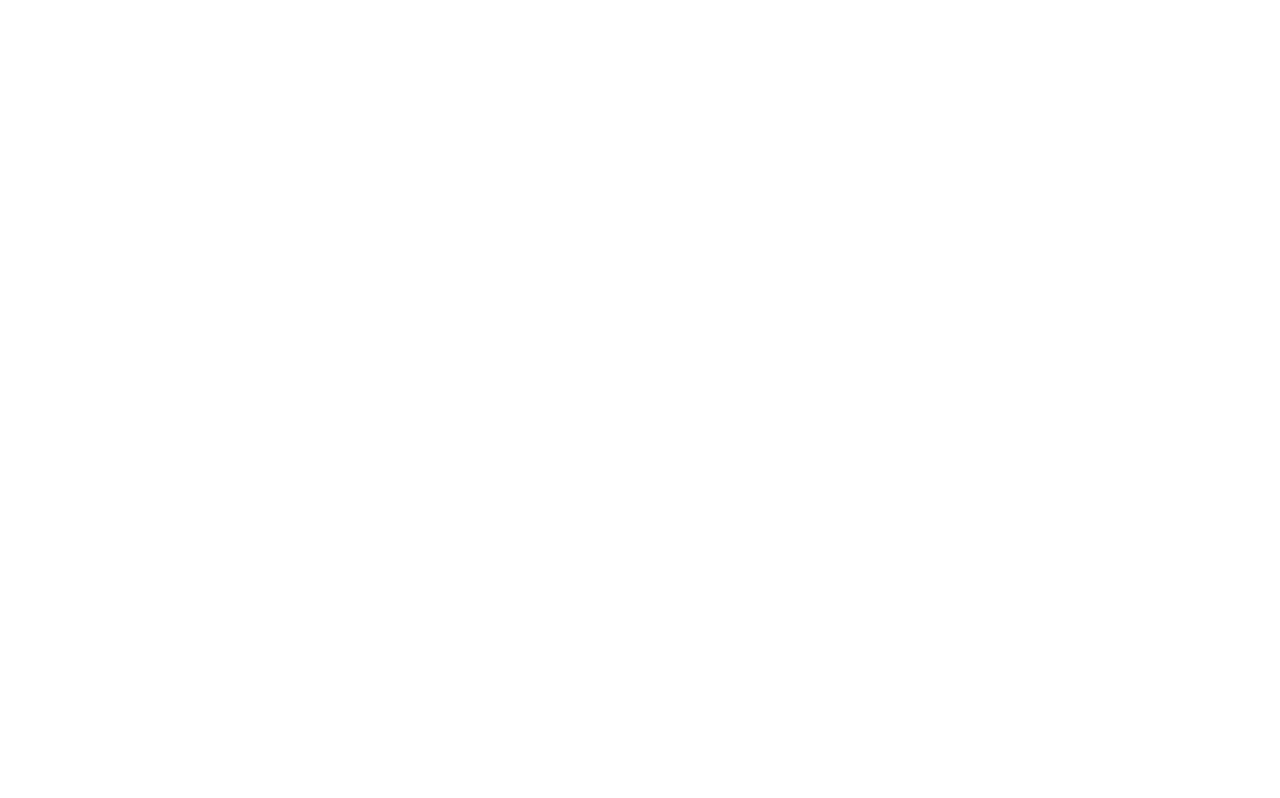
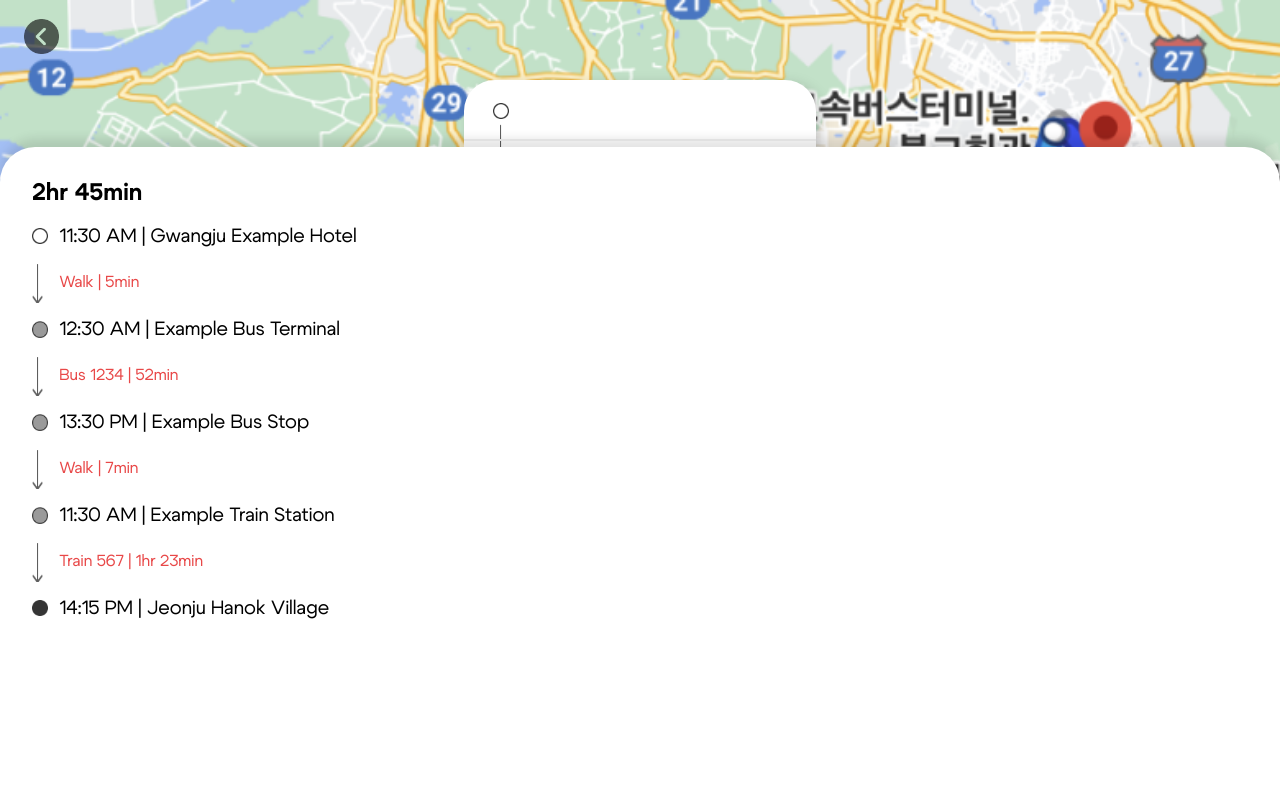
Before and after one commit to GEN-AI-CHERI/CHERI-FRONT, a React (Create React App) app: page /detail-result in a window 1280 px wide. Before the commit this address had no page. Shown: the top 798 px of the page. Built offline with nearby package versions, Linux system fonts and the light colour scheme.

Commit message:
💄 길찾기 검색결과 상세 페이지 퍼블리싱 완성

```diff
--- a/src/App.js
+++ b/src/App.js
@@ -11,6 +11,7 @@
 import ItineraryPage from "./pages/ItineraryPage";
 import MapPage from "./pages/MapPage";
 import MapResultPage from "./pages/MapResultPage";
+import DetailResultPage from "./pages/DetailResultPage";
 
 function App() {
   return (
@@ -27,6 +28,7 @@
       <Route path="/itinerary" element={<ItineraryPage />} />
       <Route path="/map" element={<MapPage />} />
       <Route path="/map-result" element={<MapResultPage />} />
+      <Route path="/detail-result" element={<DetailResultPage/>}/>
     </Routes>
   );
 }
--- /dev/null
+++ b/src/components/DetailResult/DetailRoute.js
@@ -0,0 +1,72 @@
+import { styled } from "styled-components";
+import circle1 from "../../assets/map_result/circle1.png";
+import circle2 from "../../assets/map_result/circle2.png";
+import circle3 from "../../assets/map_result/circle3.png";
+import line from "../../assets/map_result/line.png";
+
+const DetailRoute = () => {
+    return<Container>
+        <Content>
+        <Time>2hr 45min</Time>
+<Route1>  <EmptyCircle src={circle1} />11:30 AM |  Gwangju Example Hotel</Route1>
+<Transportation>  <Line src={line} />Walk | 5min</Transportation>
+<Route1> <EmptyCircle src={circle3} />12:30 AM |  Example Bus Terminal</Route1>
+<Transportation><Line src={line} />Bus 1234 | 52min</Transportation>
+<Route1> <EmptyCircle src={circle3} />13:30 PM |  Example Bus Stop </Route1>
+<Transportation> <Line src={line} />Walk | 7min</Transportation>
+<Route1> <EmptyCircle src={circle3} />11:30 AM |  Example Train Station</Route1>
+<Transportation> <Line src={line} />Train 567 | 1hr 23min</Transportation>
+<Route1>   <FullCircle src={circle2} />14:15 PM |  Jeonju Hanok Village</Route1>
+        </Content>
+    </Container>
+}
+
+
+const Content = styled.div`
+padding-left: 2rem;
+`
+
+const EmptyCircle = styled.img`
+  width: 1rem;
+  margin-right: 0.7rem;
+`;
+
+const Line = styled.img`
+  height: 2.5rem;
+  width: 0.7rem;
+  margin-right: 1rem;
+`;
+
+const FullCircle = styled.img`
+  width: 1rem;
+  margin-right: 0.7rem;
+`;
+
+const Container = styled.div`
+position: absolute;
+bottom: 0;
+width: 100vw;
+height: 40rem;
+border-radius: 35px 35px 0px 0px;
+background: #FFF;
+box-shadow: 0px -8px 11px 0px rgba(0, 0, 0, 0.11);
+padding-top: 0.8rem;
+`
+
+const Time = styled.h2`
+`
+const Route1 = styled.div`
+font-size: 1.2rem;
+display: flex;
+align-items: center;
+`
+
+const Transportation = styled.p`
+color: #E84848;
+display: flex;
+align-items: center;
+margin: 1rem;
+margin-left: 0;
+`
+
+export default DetailRoute;
--- a/src/components/MapResult/Route.js
+++ b/src/components/MapResult/Route.js
@@ -1,8 +1,10 @@
 import { styled } from "styled-components";
 import { useState } from "react";
+import { useNavigate } from "react-router-dom";
 
 const Route = () => {
 const [selected,setSelected] = useState(false);
+const navigate = useNavigate();
 
   return <Container onClick={() => setSelected(!selected)} selected={selected}>
     <Time>2hr 45min</Time>
@@ -11,7 +13,7 @@
 <P>Example Bus Terminal</P>
 <Transportation>Train 567 | 1hr 23min</Transportation>
 <P>Jeonju Hanok Village</P>
-<Details>Details</Details>
+<Details onClick={() => navigate('/detail-result')}>Details</Details>
   </Container>;
 };
 
@@ -48,6 +50,7 @@
 margin: 0;
 font-size: 0.8rem;
 margin-left: 13.5rem;
+cursor: pointer;
 `
 
 export default Route;
--- /dev/null
+++ b/src/pages/DetailResultPage.js
@@ -0,0 +1,34 @@
+import { styled } from "styled-components";
+import { useNavigate } from "react-router-dom";
+import map from "../assets/map_result/map.png";
+import back from "../assets/chat/backIcon.png";
+import Search from "../components/MapResult/Search";
+import Bar from "../components/MapResult/Bar";
+import DetailRoute from "../components/DetailResult/DetailRoute";
+
+const DetailResultPage = () => {
+    const navigate = useNavigate();
+    return <>
+      <Back src={back} onClick={() => navigate(-1)} />
+      <BaseMap src={map} />
+      <Search />
+      <Bar/>
+      <DetailRoute/>
+    </>
+}
+
+const BaseMap = styled.img`
+  width: 100vw;
+  position: absolute;
+  z-index: -1;
+`;
+
+const Back = styled.img`
+  margin-left: 1.5em;
+  margin-top: 1.2rem;
+  width: 2.2rem;
+  position: absolute;
+  cursor: pointer;
+`;
+
+export default DetailResultPage
```
Also changed, not shown: src/assets/map_result/circle3.png (added).
